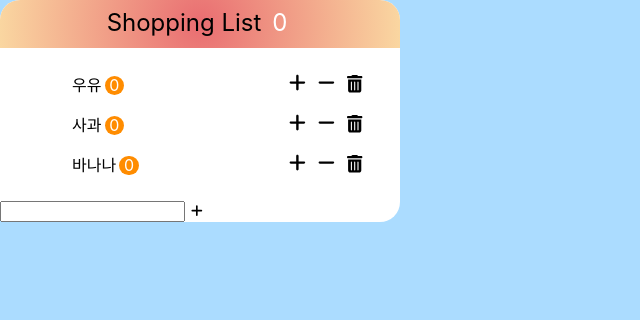
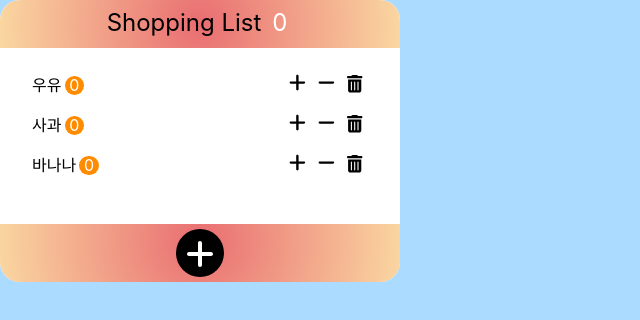
Before and after one commit to YUDONGHYUK/shopping-list-react, a React (Create React App) app: page / in a window 1280 px wide. Shown: the top 320 px of the page, without its empty margins (0-640 px from the left). Built offline with nearby package versions, Linux system fonts and the light colour scheme.

Commit message:
CSS: AddItemForm Component

```diff
--- a/src/app.css
+++ b/src/app.css
@@ -42,6 +42,10 @@ button {
   color: white;
   background-color: transparent;
   border-radius: 50%;
+}
+
+.item-list {
+  padding: 0;
 }
 
 .item {
@@ -89,3 +93,39 @@ button {
 .item-delete:hover {
   color: red;
 }
+
+.add-form {
+  text-align: center;
+  background: rgb(233, 109, 113);
+  background: radial-gradient(
+    circle,
+    rgba(233, 109, 113, 1) 0%,
+    rgba(250, 215, 161, 1) 100%
+  );
+  border-radius: 0 0 20px 20px;
+}
+
+.add-input {
+  width: 100%;
+  height: 1.5rem;
+  font-size: 1.2rem;
+  padding: 0 1rem;
+  border: none;
+  outline: none;
+}
+
+.add-button {
+  width: 3rem;
+  height: 3rem;
+  font-size: 2rem;
+  color: white;
+  background-color: black;
+  border-radius: 50%;
+  padding: 0.5rem;
+  margin: 0.3rem;
+  transition: transform 250ms ease-in;
+}
+
+.add-button:hover {
+  transform: scale(1.1);
+}
```
